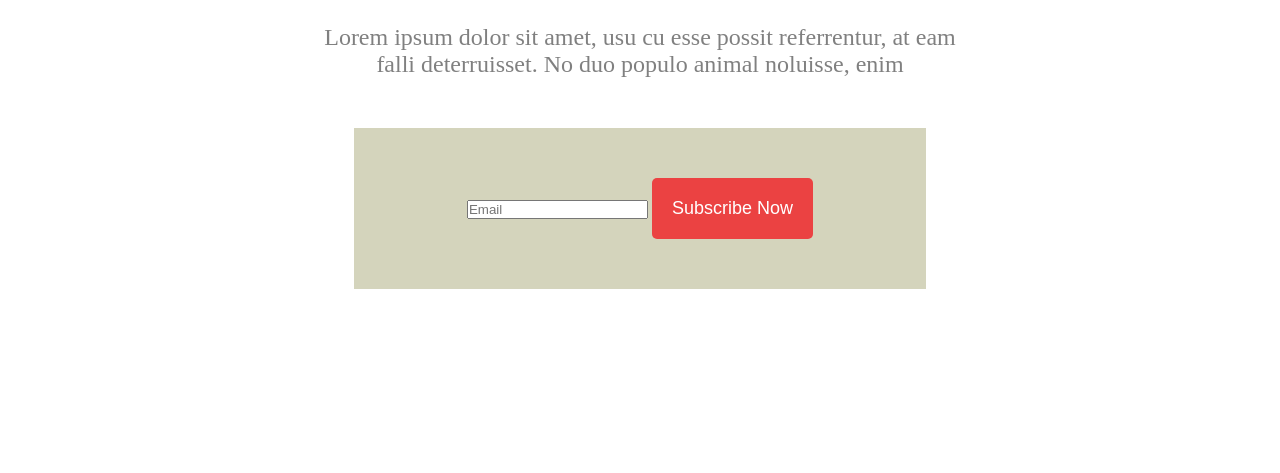
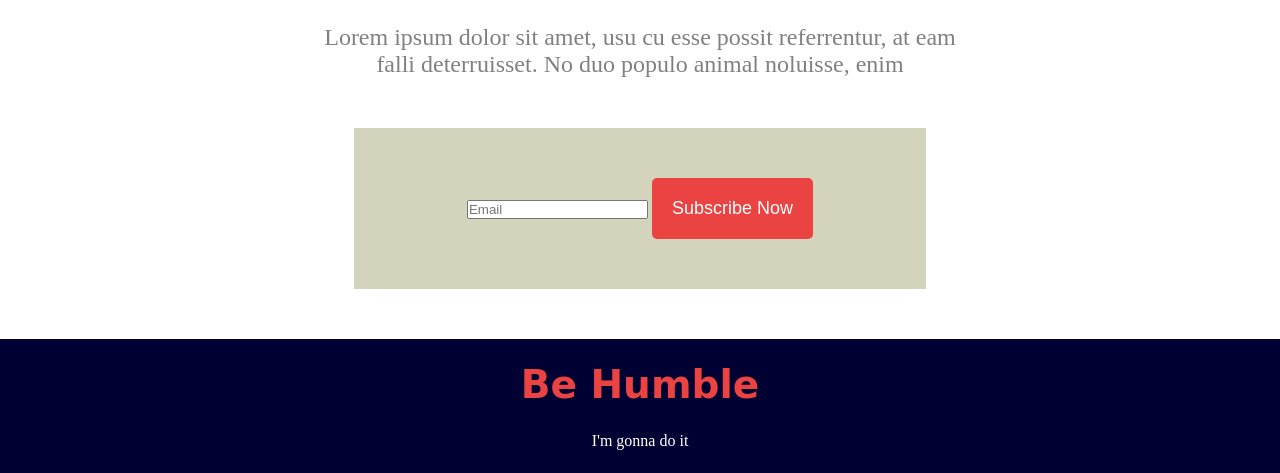
Before and after one commit to snayeemu/donate_today, a plain HTML site: page index.html in a window 1280 px wide. Shown: the part 3400-3873 px from the top of the page. Before the commit the page ends 3739 px from the top, so only its background shows below. Drawn offline with Linux system fonts and the light colour scheme.

Commit message:
completed

```diff
--- a/index.html
+++ b/index.html
@@ -116,7 +116,10 @@
         </section>
     </main>
     <footer>
-
+        <section class="footer">
+            <h3>Be Humble</h3>
+            <p>I'm gonna do it</p>
+        </section>
     </footer>
 </body>
 </html>
--- a/style/style.css
+++ b/style/style.css
@@ -167,3 +167,18 @@
     padding: 50px 113px;
 
 }
+.footer{
+    display: flex;
+    flex-direction: column;
+    align-items: center;
+    background-color: #000032;
+    padding: 23px 0;
+}
+.footer > h3{
+    color: #eb4242;
+    font-size: 39px;
+    font-family: cursive;
+}
+.footer > p{
+    color: white;
+}
```
